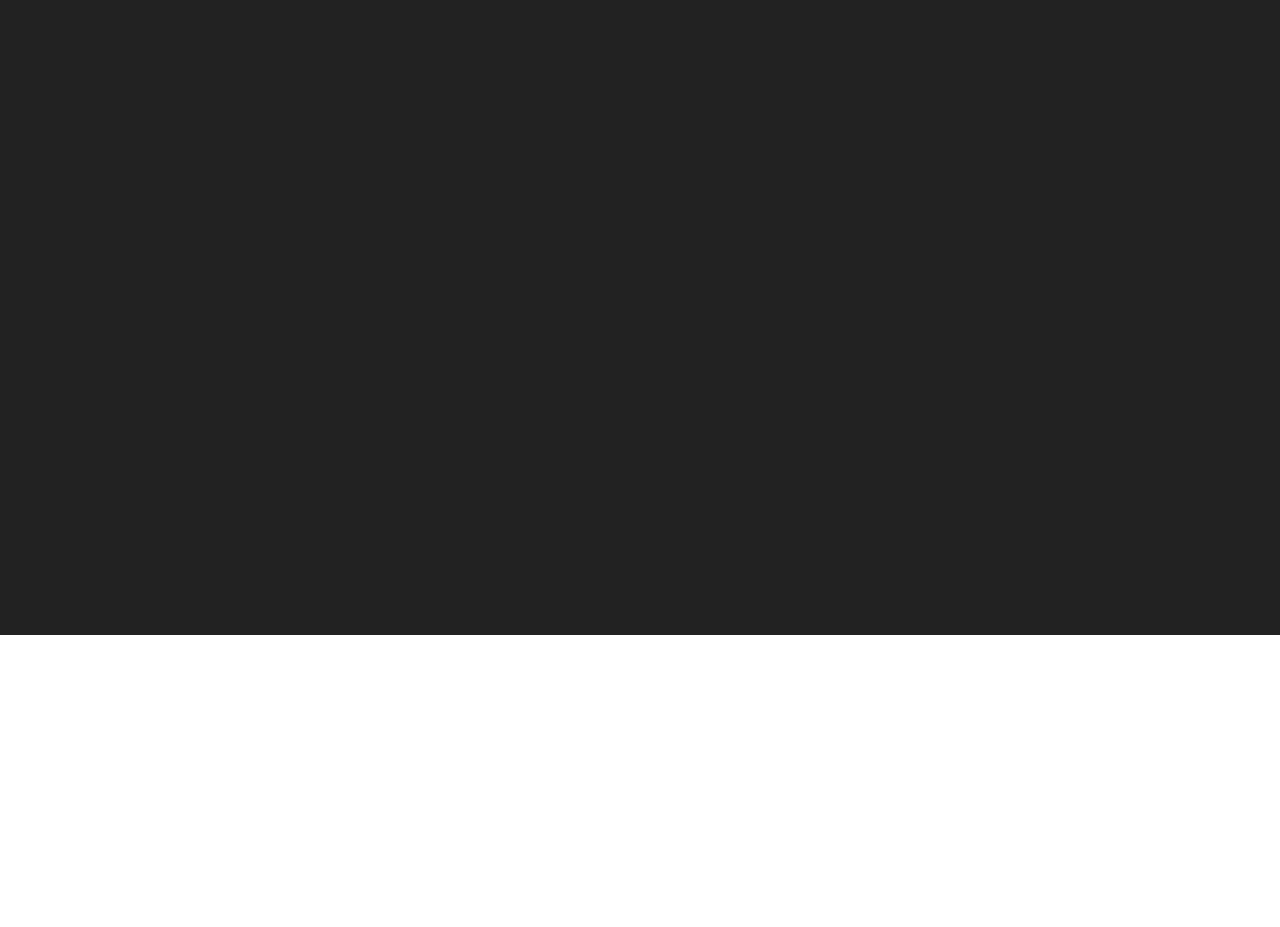
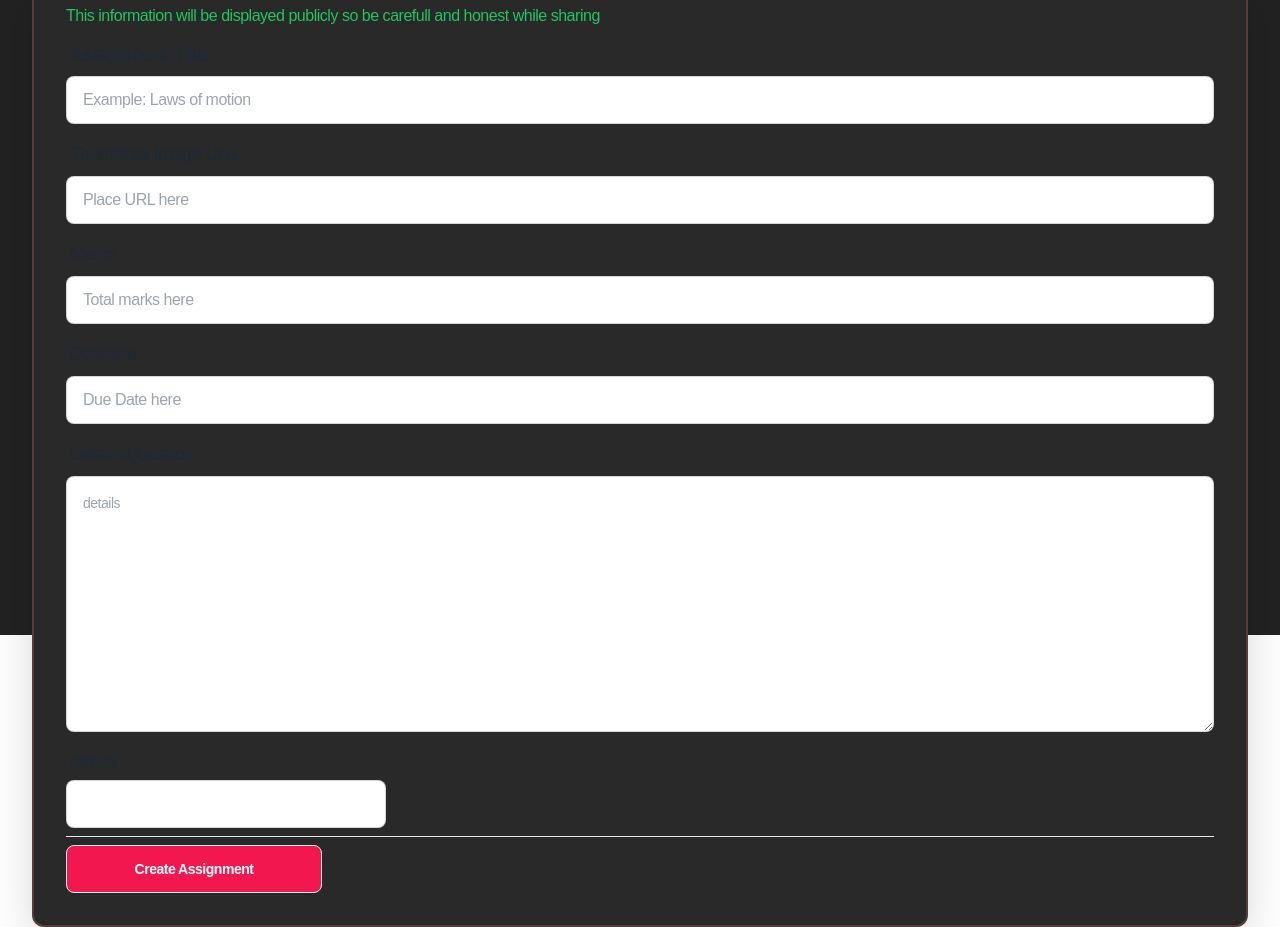
Before and after one commit to AsmShuvo/Study-Sync---Client, a React (Vite) app: page /create in a window 1280 px wide. Before the commit this address had no page. Shown: the part 165-1092 px from the top of the page. Before the commit the page ends 800 px from the top, so only its background shows below. Built offline with nearby package versions, Linux system fonts and the light colour scheme; a web font is replaced by a local one.

Commit message:
CreateAssignment created

```diff
--- /dev/null
+++ b/src/Pages/CreateAssignment/CreateAssignment.jsx
@@ -0,0 +1,116 @@
+import React from "react";
+
+const CreateAssignment = () => {
+  const handlePost = (e) => {
+    e.preventDefault();
+    const form = e.target;
+    const title = form.title.value;
+    const difficulty = form.difficulty.value;
+    const mark = form.mark.value;
+    const photo = form.photo.value;
+    const details = form.details.value;
+    const deadline = form.deadline.value;
+    console.log(title, difficulty, mark, details, deadline, photo);
+  };
+  return (
+    <div className="min-h-screen my-10">
+      <div className="m-8 bg-deep border-2 border-[#9753536b] rounded-xl shadow-2xl">
+        <div>
+          <form className="card-body" onSubmit={handlePost}>
+            <div className="space-y-2  ">
+              <p className="text-green-500">Create Assignment</p>
+              <p className="text-green-500">
+                This information will be displayed publicly so be carefull and
+                honest while sharing
+              </p>
+            </div>
+            <div className="form-control">
+              <label className="label">
+                <span className="label-text text-xl">Assignment Title</span>
+              </label>
+              <input
+                type="text"
+                name="title"
+                placeholder="Example: Laws of motion"
+                className="input input-bordered"
+                required
+              />
+            </div>
+            <div className="form-control">
+              <label className="label">
+                <span className="label-text text-lg">Thumbnail Image URL</span>
+              </label>
+              <input
+                type="text"
+                name="photo"
+                placeholder="Place URL here"
+                className="input input-bordered"
+                required
+              />
+            </div>
+            <div>
+              <label className="label">
+                <span className="label-text text-lg">Marks</span>
+              </label>
+              <input
+                type="text"
+                name="mark"
+                placeholder="Total marks here"
+                className="input input-bordered w-full"
+                required
+              />
+            </div>
+            <div>
+              <label className="label">
+                <span className="label-text text-lg">Deadline</span>
+              </label>
+              <input
+                type="text"
+                name="deadline"
+                placeholder="Due Date here"
+                className="input input-bordered w-full"
+                required
+              />
+            </div>
+            <div className=" ">
+              <label className="label">
+                <span className="label-text text-lg">Details/Question</span>
+              </label>
+              <textarea
+                placeholder="details"
+                name="details"
+                className="textarea textarea-bordered textarea-md w-full h-64"
+              ></textarea>
+            </div>
+
+            <div>
+              <label className="label">
+                <span className="label-text">Difficulty</span>
+              </label>
+              <select
+                name="difficulty"
+                className="select select-bordered w-full max-w-xs"
+              >
+                <option disabled selected>
+                  Select
+                </option>
+                <option value="Easy">Easy</option>
+                <option value="Medium">Medium</option>
+                <option value="Hard">Hard</option>
+              </select>
+            </div>
+            <hr />
+
+            <div>
+              <button type="submit" className="btn btn-wide bg-red text-white">
+                Create Assignment
+              </button>
+            </div>
+          </form>
+        </div>
+      </div>
+    </div>
+  );
+};
+
+export default CreateAssignment;
--- a/src/Pages/Home/Assignment/Assignment.jsx
+++ b/src/Pages/Home/Assignment/Assignment.jsx
@@ -16,6 +16,7 @@ const Assignment = ({ assignment }) => {
           <p>Title: {title}</p>
           <p>Difficulty Level: {difficulty}</p>
           <p>Marks: {marks}</p>
+          <p>Deadline: --/--/--</p>
           <div className="card-actions justify-end">
             <button className="btn btn-circle bg-red">
               <FaEye />
--- a/src/Pages/Home/Navbar/Navbar.jsx
+++ b/src/Pages/Home/Navbar/Navbar.jsx
@@ -3,7 +3,7 @@ import { Link, NavLink } from "react-router-dom";
 import logo from "../../../assets/images/logo/logo.png";
 const Navbar = () => {
   return (
-    <div className="px-4 pt-2">
+    <div className="px-4 pt-2 ">
       <div className="navbar bg-[#140D0d] rounded-xl">
         <div className="navbar-start">
           <div className="dropdown">
```
Also changed, not shown: src/Routes/Routes.jsx (+10 -1 lines).
